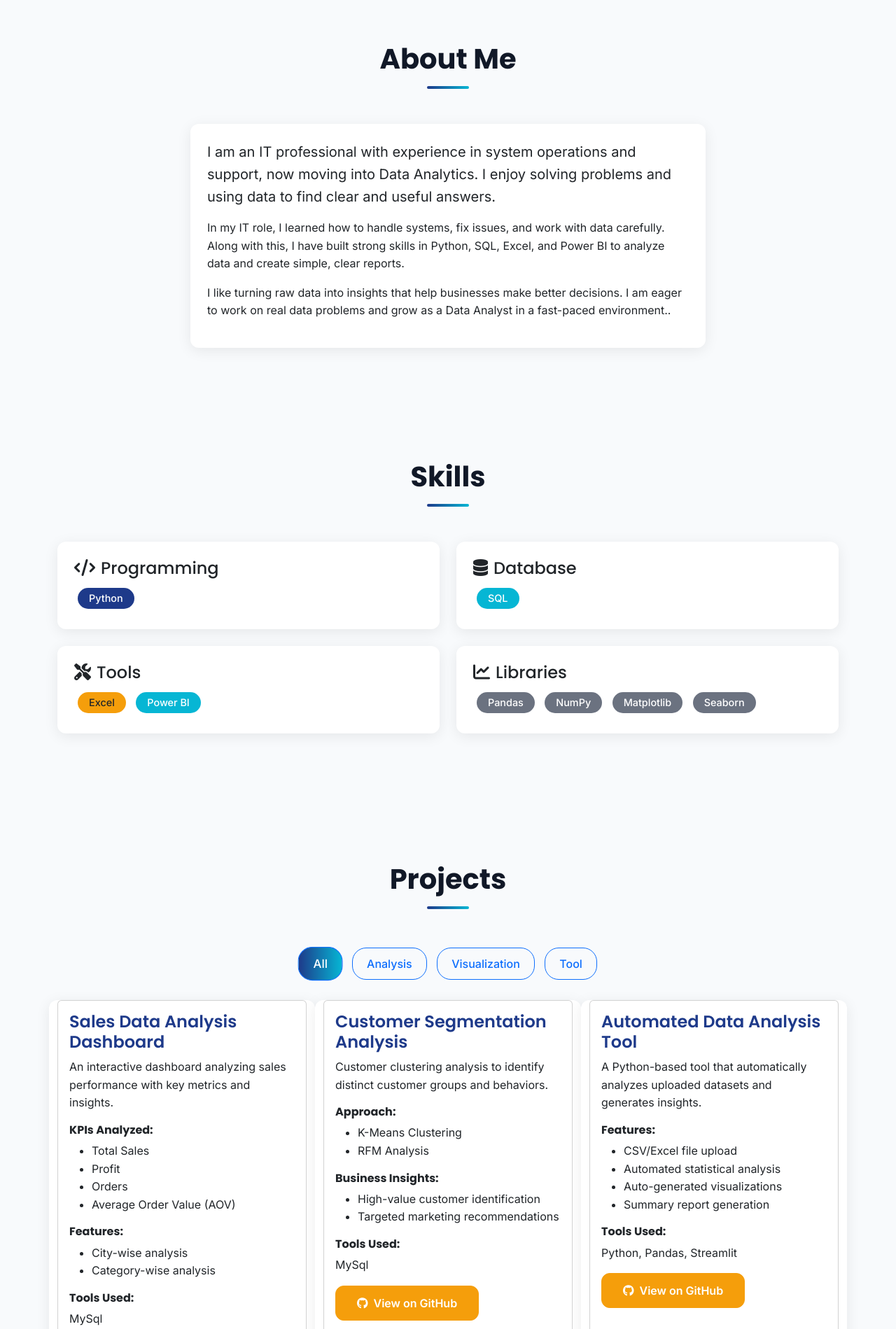
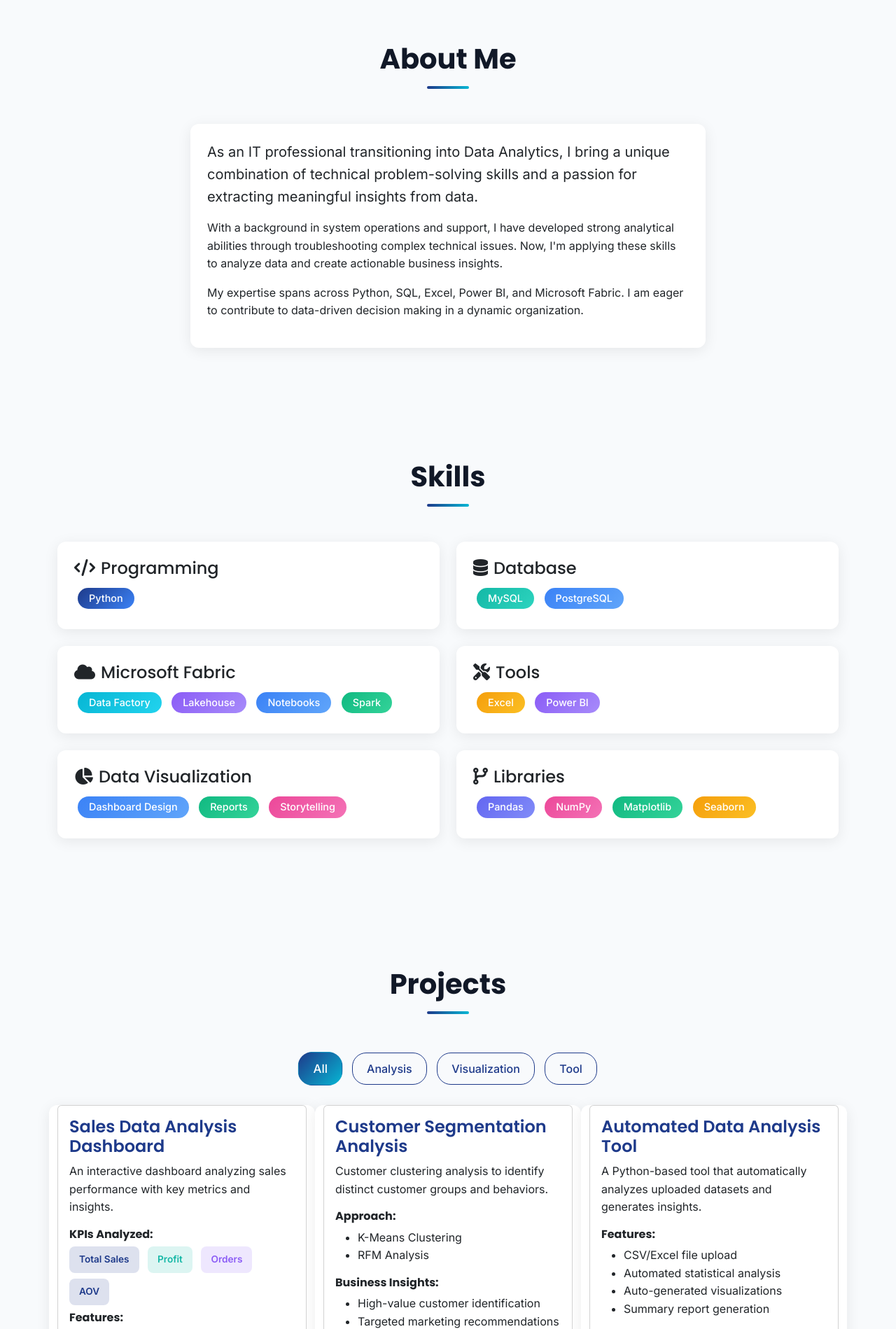
Before and after one commit to Devilzxakir/Portfolio_deepak_OG, a Flask app: page / in a window 1280 px wide. Shown: the part 920-2819 px from the top of the page at 70% size. Run offline with Flask 3, Linux system fonts and the light colour scheme; some libraries are stand-ins or nearby versions.

Commit message:
Update portfolio with new profile image and styling changes

```diff
--- a/static/css/style.css
+++ b/static/css/style.css
@@ -15,11 +15,13 @@
 .dark-mode {
     --primary-color: #3B82F6;
     --secondary-color: #22D3EE;
+    --accent-color: #F59E0B;
     --bg-light: #0B1120;
     --card-bg: #1E293B;
     --text-dark: #F1F5F9;
     --text-light: #94A3B8;
     --shadow: 0px 4px 20px rgba(0,0,0,0.3);
+    --shadow-hover: 0px 10px 30px rgba(0,0,0,0.4);
 }
 
 .bg-light {
@@ -130,8 +132,17 @@ h1, h2, h3, h4, h5, h6 {
 
 .navbar {
     padding: 15px 0;
-    background-color: var(--card-bg) !important;
+    background: linear-gradient(135deg, var(--primary-color) 0%, #0F172A 100%) !important;
     box-shadow: var(--shadow);
+}
+
+.dark-mode .navbar {
+    background: linear-gradient(135deg, #1E3A8A 0%, #0F172A 100%) !important;
+}
+
+.dark-mode .navbar .nav-link,
+.dark-mode .navbar-brand {
+    color: #FFFFFF !important;
 }
 
 .navbar-brand {
@@ -315,9 +326,20 @@ h1, h2, h3, h4, h5, h6 {
 
 .project-filters .btn.active,
 .project-filters .btn:hover {
-    background: linear-gradient(to right, var(--primary-color), var(--secondary-color));
-    color: white;
+    background: linear-gradient(135deg, var(--primary-color), var(--secondary-color)) !important;
+    color: white !important;
     transform: scale(1.05);
+    border-color: transparent;
+}
+
+.project-filters .btn {
+    border-color: var(--primary-color);
+    color: var(--primary-color);
+}
+
+.dark-mode .project-filters .btn {
+    border-color: var(--secondary-color);
+    color: var(--secondary-color);
 }
 
 .timeline {
@@ -418,6 +440,46 @@ footer {
     color: #FFFFFF !important;
 }
 
+.kpi-card {
+    padding: 8px 14px;
+    border-radius: 8px;
+    font-size: 0.85rem;
+    font-weight: 600;
+    display: inline-block;
+    margin-right: 8px;
+    margin-bottom: 8px;
+}
+
+.kpi-sales {
+    background-color: rgba(30, 58, 138, 0.15);
+    color: var(--primary-color);
+}
+
+.kpi-profit {
+    background-color: rgba(20, 184, 166, 0.15);
+    color: #14B8A6;
+}
+
+.kpi-orders {
+    background-color: rgba(139, 92, 246, 0.15);
+    color: #8B5CF6;
+}
+
+.dark-mode .kpi-sales {
+    background-color: rgba(59, 130, 246, 0.2);
+    color: #60A5FA;
+}
+
+.dark-mode .kpi-profit {
+    background-color: rgba(20, 184, 166, 0.2);
+    color: #2DD4BF;
+}
+
+.dark-mode .kpi-orders {
+    background-color: rgba(139, 92, 246, 0.2);
+    color: #A78BFA;
+}
+
 @media (max-width: 768px) {
     .hero-content h1 {
         font-size: 2.2rem;
--- a/templates/index.html
+++ b/templates/index.html
@@ -41,8 +41,9 @@
                 <div class="col-lg-6 order-lg-1 order-2">
                     <div class="hero-content">
                         <h1 class="display-4 fw-bold">Deepak Sahu</h1>
-                        <h2 class="mb-4" style="color: rgba(255,255,255,0.9);">Aspiring Data Analyst</h2>
-                        <p class="lead mb-4">"Turning data into actionable insights"</p>
+                        <h2 class="mb-4" style="color: rgba(255,255,255,0.9);">Data Analyst</h2>
+                        <p class="lead mb-4">Transforming raw data into actionable insights to drive business decisions</p>
+                        <p class="mb-4" style="color: rgba(255,255,255,0.8);">IT Professional transitioning into Data Analytics with expertise in Python, SQL, Excel, Power BI & Microsoft Fabric</p>
                         <div class="d-flex gap-3">
                             <a href="#projects" class="btn btn-primary btn-lg">View Projects</a>
                             <a href="#contact" class="btn btn-outline-dark btn-lg">Contact Me</a>
@@ -56,7 +57,7 @@
                 </div>
                 <div class="col-lg-6 order-lg-2 order-1 text-center">
                     <div class="profile-image">
-                        <img src="{{ url_for('static', filename='images/profile.jpg') }}" alt="Deepak Kumar"
+                        <img src="{{ url_for('static', filename='images/PortfolioIMG.jpeg') }}" alt="Deepak Sahu"
                             class="img-fluid rounded-circle shadow">
                     </div>
                 </div>
@@ -70,14 +71,9 @@
             <div class="row">
                 <div class="col-lg-8 mx-auto">
                     <div class="about-card card p-4">
-                        <p class="lead">I am an IT professional with experience in system operations and support, now
-                            moving into Data Analytics. I enjoy solving problems and using data to find clear and useful
-                            answers.</p>
-                        <p>In my IT role, I learned how to handle systems, fix issues, and work with data carefully.
-                            Along with this, I have built strong skills in Python, SQL, Excel, and Power BI to analyze
-                            data and create simple, clear reports.</p>
-                        <p>I like turning raw data into insights that help businesses make better decisions. I am eager
-                            to work on real data problems and grow as a Data Analyst in a fast-paced environment..</p>
+                        <p class="lead">As an IT professional transitioning into Data Analytics, I bring a unique combination of technical problem-solving skills and a passion for extracting meaningful insights from data.</p>
+                        <p>With a background in system operations and support, I have developed strong analytical abilities through troubleshooting complex technical issues. Now, I'm applying these skills to analyze data and create actionable business insights.</p>
+                        <p>My expertise spans across Python, SQL, Excel, Power BI, and Microsoft Fabric. I am eager to contribute to data-driven decision making in a dynamic organization.</p>
                     </div>
                 </div>
             </div>
@@ -92,7 +88,7 @@
                     <div class="skill-card card p-4 h-100">
                         <h4><i class="fas fa-code me-2"></i>Programming</h4>
                         <div class="skill-tags">
-                            <span class="badge bg-primary">Python</span>
+                            <span class="badge" style="background: linear-gradient(135deg, #1E3A8A, #3B82F6); color: #fff;">Python</span>
                         </div>
                     </div>
                 </div>
@@ -100,7 +96,19 @@
                     <div class="skill-card card p-4 h-100">
                         <h4><i class="fas fa-database me-2"></i>Database</h4>
                         <div class="skill-tags">
-                            <span class="badge bg-success">SQL</span>
+                            <span class="badge" style="background: linear-gradient(135deg, #14B8A6, #2DD4BF); color: #fff;">MySQL</span>
+                            <span class="badge" style="background: linear-gradient(135deg, #3B82F6, #60A5FA); color: #fff;">PostgreSQL</span>
+                        </div>
+                    </div>
+                </div>
+                <div class="col-md-6 mb-4">
+                    <div class="skill-card card p-4 h-100">
+                        <h4><i class="fas fa-cloud me-2"></i>Microsoft Fabric</h4>
+                        <div class="skill-tags">
+                            <span class="badge" style="background: linear-gradient(135deg, #06B6D4, #22D3EE); color: #fff;">Data Factory</span>
+                            <span class="badge" style="background: linear-gradient(135deg, #8B5CF6, #A78BFA); color: #fff;">Lakehouse</span>
+                            <span class="badge" style="background: linear-gradient(135deg, #3B82F6, #60A5FA); color: #fff;">Notebooks</span>
+                            <span class="badge" style="background: linear-gradient(135deg, #10B981, #34D399); color: #fff;">Spark</span>
                         </div>
                     </div>
                 </div>
@@ -108,19 +116,29 @@
                     <div class="skill-card card p-4 h-100">
                         <h4><i class="fas fa-tools me-2"></i>Tools</h4>
                         <div class="skill-tags">
-                            <span class="badge bg-warning text-dark">Excel</span>
-                            <span class="badge bg-info">Power BI</span>
+                            <span class="badge" style="background: linear-gradient(135deg, #F59E0B, #FBBF24); color: #fff;">Excel</span>
+                            <span class="badge" style="background: linear-gradient(135deg, #8B5CF6, #A78BFA); color: #fff;">Power BI</span>
                         </div>
                     </div>
                 </div>
                 <div class="col-md-6 mb-4">
                     <div class="skill-card card p-4 h-100">
-                        <h4><i class="fas fa-chart-line me-2"></i>Libraries</h4>
+                        <h4><i class="fas fa-chart-pie me-2"></i>Data Visualization</h4>
                         <div class="skill-tags">
-                            <span class="badge bg-secondary">Pandas</span>
-                            <span class="badge bg-secondary">NumPy</span>
-                            <span class="badge bg-secondary">Matplotlib</span>
-                            <span class="badge bg-secondary">Seaborn</span>
+                            <span class="badge" style="background: linear-gradient(135deg, #3B82F6, #60A5FA); color: #fff;">Dashboard Design</span>
+                            <span class="badge" style="background: linear-gradient(135deg, #10B981, #34D399); color: #fff;">Reports</span>
+                            <span class="badge" style="background: linear-gradient(135deg, #EC4899, #F472B6); color: #fff;">Storytelling</span>
+                        </div>
+                    </div>
+                </div>
+                <div class="col-md-6 mb-4">
+                    <div class="skill-card card p-4 h-100">
+                        <h4><i class="fas fa-code-branch me-2"></i>Libraries</h4>
+                        <div class="skill-tags">
+                            <span class="badge" style="background: linear-gradient(135deg, #6366F1, #818CF8); color: #fff;">Pandas</span>
+                            <span class="badge" style="background: linear-gradient(135deg, #EC4899, #F472B6); color: #fff;">NumPy</span>
+                            <span class="badge" style="background: linear-gradient(135deg, #10B981, #34D399); color: #fff;">Matplotlib</span>
+                            <span class="badge" style="background: linear-gradient(135deg, #F59E0B, #FBBF24); color: #fff;">Seaborn</span>
                         </div>
                     </div>
                 </div>
@@ -145,12 +163,12 @@
                             <p class="card-text">An interactive dashboard analyzing sales performance with key metrics
                                 and insights.</p>
                             <h6 class="mt-3"><strong>KPIs Analyzed:</strong></h6>
-                            <ul>
-                                <li>Total Sales</li>
-                                <li>Profit</li>
-                                <li>Orders</li>
-                                <li>Average Order Value (AOV)</li>
-                            </ul>
+                            <div>
+                                <span class="kpi-card kpi-sales">Total Sales</span>
+                                <span class="kpi-card kpi-profit">Profit</span>
+                                <span class="kpi-card kpi-orders">Orders</span>
+                                <span class="kpi-card kpi-sales">AOV</span>
+                            </div>
                             <h6><strong>Features:</strong></h6>
                             <ul>
                                 <li>City-wise analysis</li>
@@ -295,7 +313,7 @@
 
     <footer class="bg-dark text-white text-center py-4">
         <div class="container">
-            <p>&copy; 2024 Deepak Kumar. All Rights Reserved.</p>
+            <p>&copy; 2024 Deepak Sahu. All Rights Reserved.</p>
         </div>
     </footer>
 
```
Also changed, not shown: GitHub_README.md (added, +78 -0 lines), readme.md, static/images/PortfolioIMG.jpeg (added), static/images/profile.jpg (deleted).
